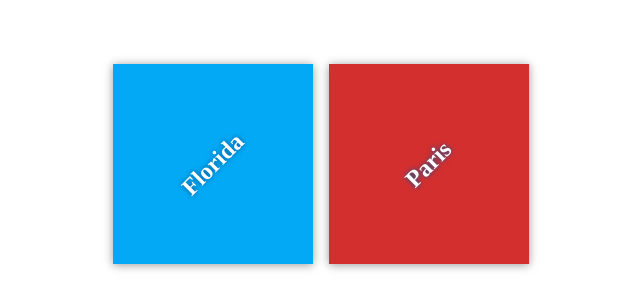
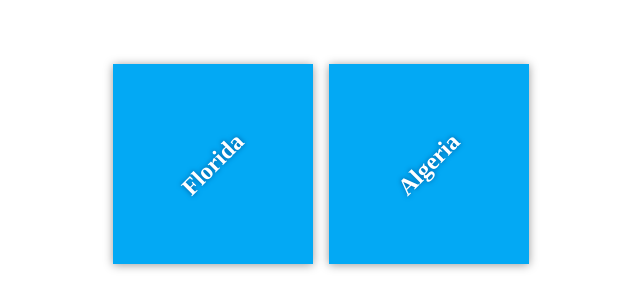
Before and after one commit to DREAMSCH/my-travel-plans, a plain HTML site: page index.html in a window 1280 px wide. Shown: the part 236-544 px from the top of the page, without its empty margins (319-959 px from the left). Drawn offline with Linux system fonts and the light colour scheme.

Commit message:
Add starting destination

```diff
--- a/index.html
+++ b/index.html
@@ -14,8 +14,8 @@
 <h2>Florida</h2>
 </div>
 
-<div class="destination" id="paris">
-<h2>Paris</h2>
+<div class="destination" id="Algeria">
+<h2>Algeria</h2>
 </div>
 </div>
 </div>
```
